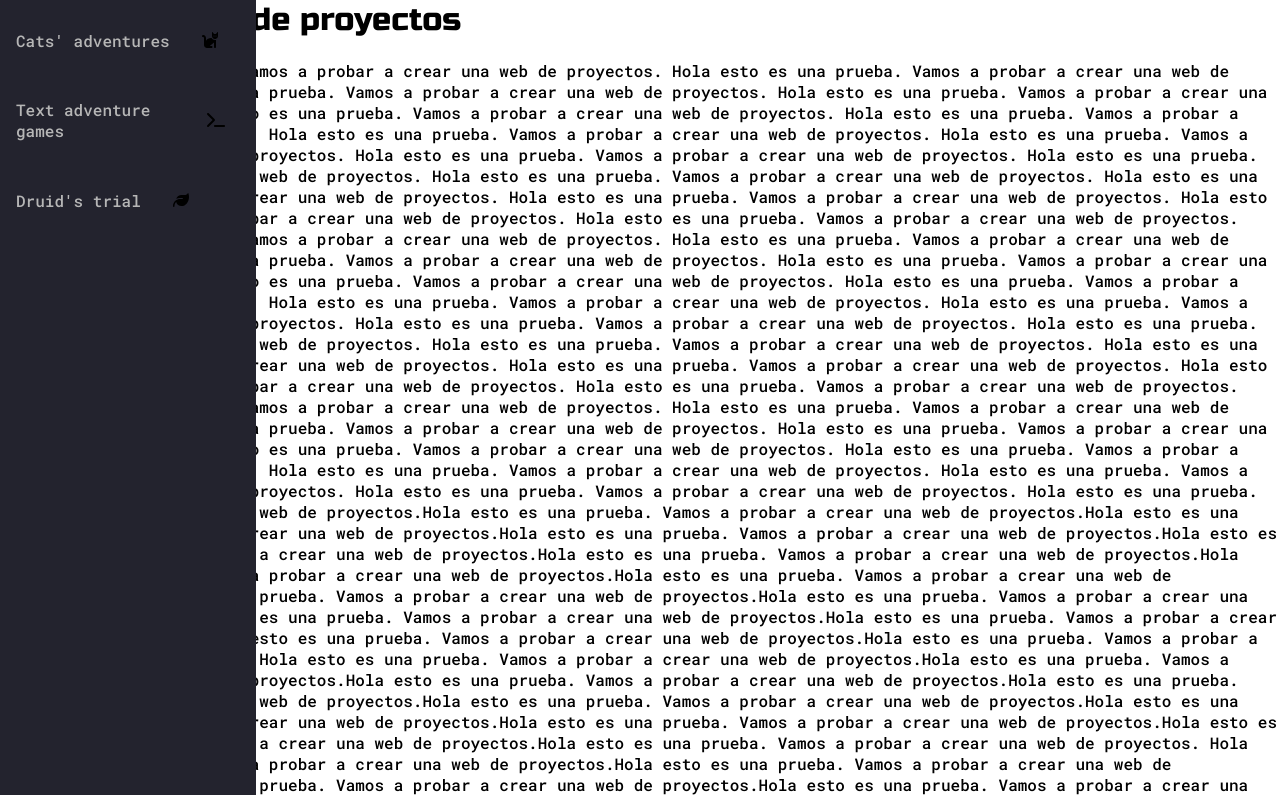
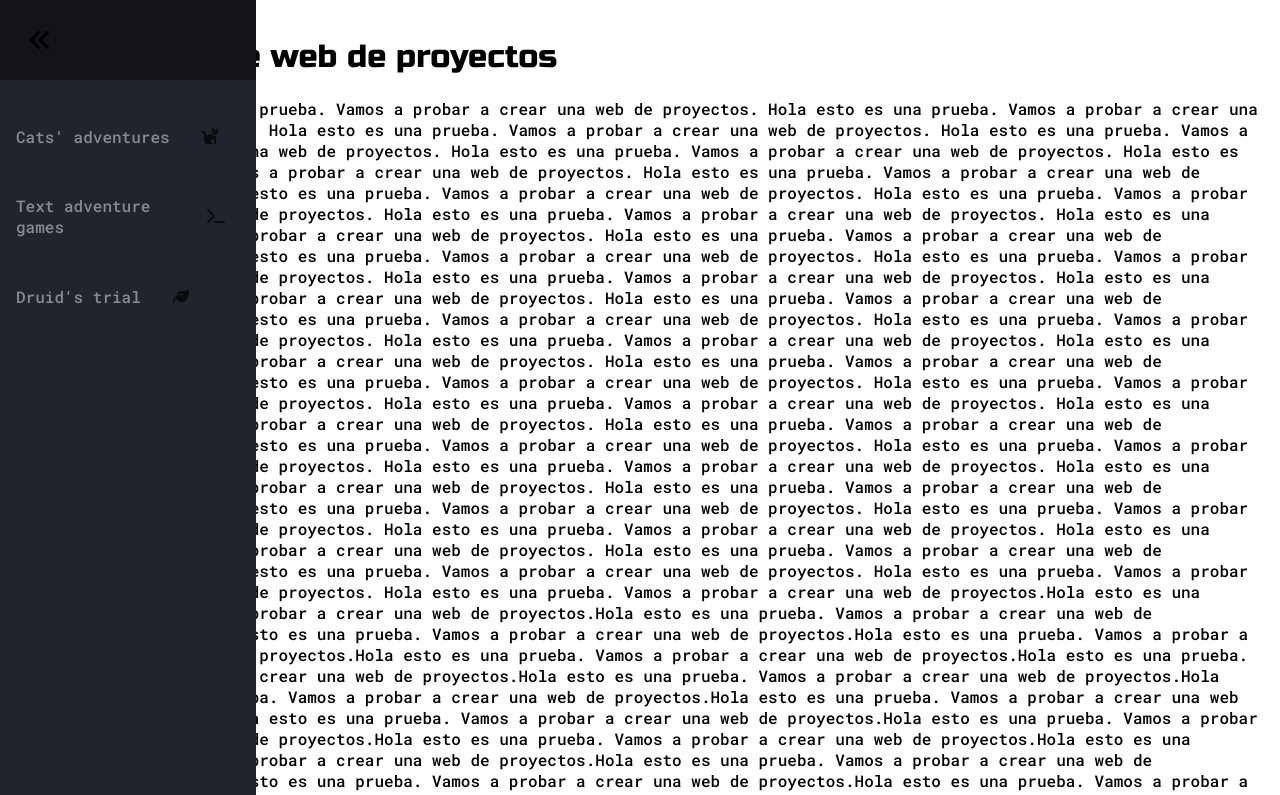
Before and after one commit to catgirlchris/my_projects_website, a plain HTML site: page index.html in a window 1280 px wide. Shown: the top 795 px of the page. Drawn offline with Linux system fonts and the light colour scheme.

Commit message:
arrows icon

```diff
--- a/index.html
+++ b/index.html
@@ -10,6 +10,11 @@
 
     <nav class="navbar">
         <ul class="navbar-nav">
+            <li class="logo">
+                <a href="#" class="nav-link">
+                    <svg xmlns="http://www.w3.org/2000/svg" height="1em" viewBox="0 0 512 512"><!--! Font Awesome Free 6.4.0 by @fontawesome - https://fontawesome.com License - https://fontawesome.com/license (Commercial License) Copyright 2023 Fonticons, Inc. --><path d="M470.6 278.6c12.5-12.5 12.5-32.8 0-45.3l-160-160c-12.5-12.5-32.8-12.5-45.3 0s-12.5 32.8 0 45.3L402.7 256 265.4 393.4c-12.5 12.5-12.5 32.8 0 45.3s32.8 12.5 45.3 0l160-160zm-352 160l160-160c12.5-12.5 12.5-32.8 0-45.3l-160-160c-12.5-12.5-32.8-12.5-45.3 0s-12.5 32.8 0 45.3L210.7 256 73.4 393.4c-12.5 12.5-12.5 32.8 0 45.3s32.8 12.5 45.3 0z"/></svg>
+                </a>
+            </li>
             <li class="nav-item">
                 <a href="#" class="nav-link">
                     <span class="link-text">Cats' adventures</span>
@@ -33,6 +38,7 @@
         </ul>
     </nav>
 
+    <main>
             <h1>Prueba de web de proyectos</h1>
             <p>Hola esto es una prueba. Vamos a probar a crear una web de proyectos.
                 Hola esto es una prueba. Vamos a probar a crear una web de proyectos.
@@ -80,4 +86,5 @@
             </p>
 
             <p>Gracias por visitar mi web :)</p>
+    </main>
 </body>
--- a/style.css
+++ b/style.css
@@ -4,6 +4,7 @@
     --text-secondary: #ececec;
     --bg-primary: #23232e;
     --bg-secondary: #141418;
+    --transition-speed: 600ms;
 }
 
 h1, h2, h3, h4, h5, h6, strong {
@@ -44,8 +45,6 @@ main {
 }
 
 .navbar {
-    width: 10rem;
-    height: 100vh;
     position: fixed;
     background-color: var(--bg-primary);
     transition: width 200ms ease;
@@ -74,6 +73,14 @@ main {
     height: 5rem;
     color: var(--text-primary);
     text-decoration: none;
+    filter: grayscale(100%) opacity(0.7);
+    transition: var(--transition-speed)
+}
+
+.nav-link:hover {
+    filter: grayscale(0%) opacity(1);
+    background: var(--bg-secondary);
+    color: var(--text-secondary);
 }
 
 .link-text {
@@ -86,23 +93,67 @@ main {
     margin: 0 1.5rem;
 }
 
-.navbar:hover {
-    width: 16rem;
+.logo {
+    font-weight: bold;
+    text-transform: uppercase;
+    margin-bottom: 1rem;
+    text-align: center;
+    color: var(--text-secondary);
+    background: var(--bg-secondary);
+    font-size: 1.5rem;
+    text-transform: uppercase;
+    letter-spacing: 0.3ch;
+    width: 100%;
 }
 
-.navbar:hover .link-text {
-    display: block;
+.logo {
+    transform: rotate(0deg);
+    transition: transform var(--transition-speed);
 }
 
-.fa-primary {
-    color: #ff7eee
+.navbar:hover .logo svg {
+    transform: rotate(-180deg);
 }
 
-.fa-secondary {
-    color: #df49a6
+/* Small screens */
+@media only screen and (max-width: 600px) {
+    .navbar {
+        bottom: 0;
+        width: 100vw;
+        height: 5rem;
+    }
+
+    .logo {
+        display: none;
+    }
+
+    .navbar-nav {
+        flex-direction: row;
+    }
+
+    .nav-link {
+        justify-content: center;
+    }
+
+    main {
+        margin: 0;
+    }
 }
 
-.fa-primary,
-.fa-secondary {
-    transition: var(--transition-speed);
+/* Large screens */
+@media only screen and (min-width: 600px) {
+    .navbar {
+        top: 0;
+        width: 5rem;
+        height: 100vh;
+    }
+
+    .navbar:hover {
+        width: 16rem;
+    }
+
+    .navbar:hover .link-text {
+        display: inline;
+        transition: opacity var(--transition-speed)
+    }
 }
```
Lines whose indentation alone changed are shown as unchanged.
